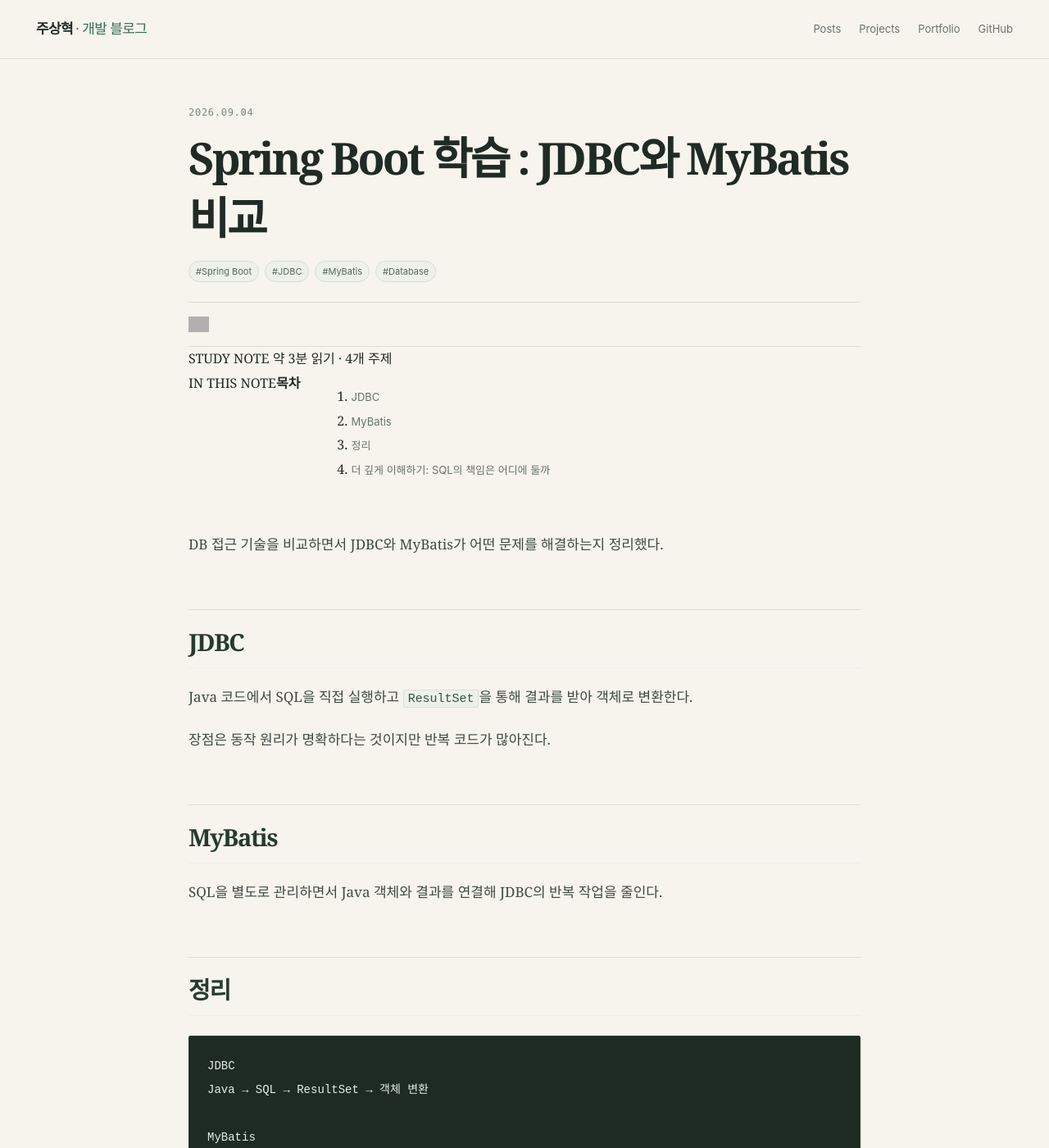
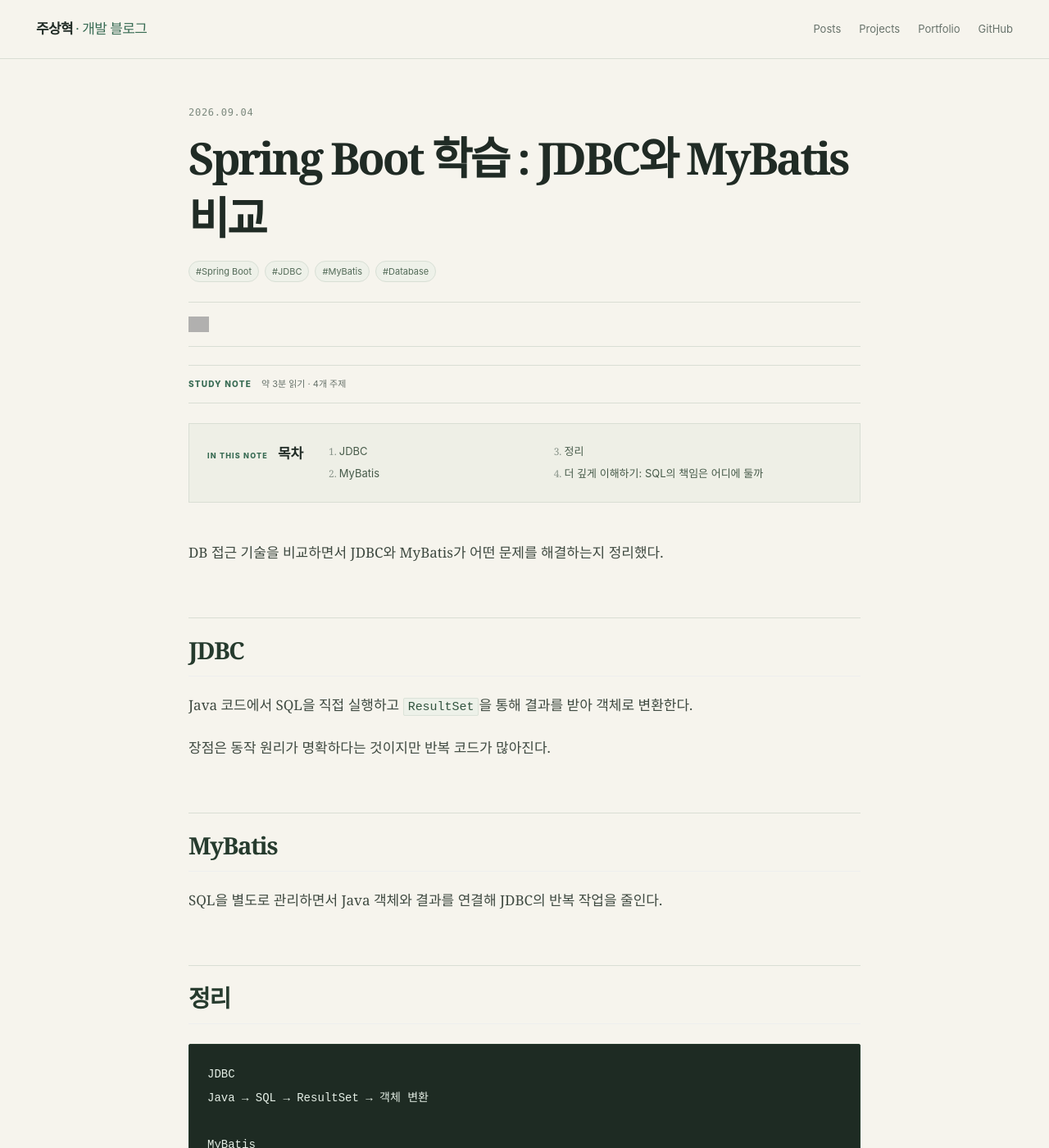
Before and after one commit to zuzusnasna/zuzusnasna.github.io, a Jekyll site: the page built from _posts/2026-09-04-spring-jdbc-mybatis.md, in a window 1280 px wide and 1400 px high. Shown: the whole window at 82% size. Built offline with Jekyll 4.4.1, drawn with Linux system fonts in a browser that asks for light colours; grey boxes are pictures that could not be loaded.

Commit message:
style: add reading progress and table of contents styling

```diff
--- a/assets/css/style.css
+++ b/assets/css/style.css
@@ -160,3 +160,19 @@ nav a:hover{color:var(--journal-accent)}
 .post-tech-visual img{width:25px;height:25px;object-fit:contain;opacity:.78}
 footer{border-top:1px solid var(--journal-line);background:#eeece3;color:#718071;font-family:-apple-system,BlinkMacSystemFont,"Segoe UI",sans-serif}
 @media(max-width:700px){.page-wrap{padding:38px 18px 70px}.content-grid{display:block}.sidebar{border:0;border-bottom:1px solid var(--journal-line);padding:0 0 18px;margin-bottom:32px;display:flex;gap:14px;overflow:auto}.sidebar h2{display:none}.tag{white-space:nowrap}.intro-heading-row{gap:14px}.tag-search{width:100%;margin:0}.post-card{padding-left:17px}.post-detail h1{font-size:34px}.post-content{font-size:16px}.post-content h2{font-size:25px;margin-top:48px}.post-content pre{padding:15px}}
+
+
+/* Reading aids for long-form technical notes */
+.reading-progress{position:fixed;z-index:200;top:0;left:0;width:0;height:3px;background:var(--journal-accent);pointer-events:none}
+.post-reading-meta{display:flex;align-items:center;gap:12px;margin-top:22px;padding:12px 0;border-top:1px solid var(--journal-line);border-bottom:1px solid var(--journal-line);font-family:-apple-system,BlinkMacSystemFont,"Segoe UI",sans-serif;font-size:11px;color:var(--journal-muted)}
+.reading-label{font-size:10px;font-weight:800;letter-spacing:.12em;color:var(--journal-accent)}
+.post-toc{margin-top:24px;padding:20px 22px;border:1px solid var(--journal-line);background:#eeefe6}
+.post-toc[hidden]{display:none}
+.toc-heading{display:flex;align-items:baseline;gap:12px;margin-bottom:10px;font-family:-apple-system,BlinkMacSystemFont,"Segoe UI",sans-serif}
+.toc-heading span{font-size:9px;font-weight:800;letter-spacing:.13em;color:var(--journal-accent)}
+.toc-heading strong{font-family:Georgia,"Noto Serif KR",serif;font-size:17px;color:var(--journal-ink)}
+.post-toc ol{margin:0;padding-left:1.35em;columns:2;column-gap:32px}
+.post-toc li{break-inside:avoid;padding:3px 0;color:#89948a;font-size:12px;line-height:1.65}
+.post-toc a{color:#475b4a;text-decoration:none}
+.post-toc a:hover{color:var(--journal-accent);text-decoration:underline;text-underline-offset:3px}
+@media(max-width:700px){.post-toc ol{columns:1}.post-reading-meta{font-size:10px}}
```
